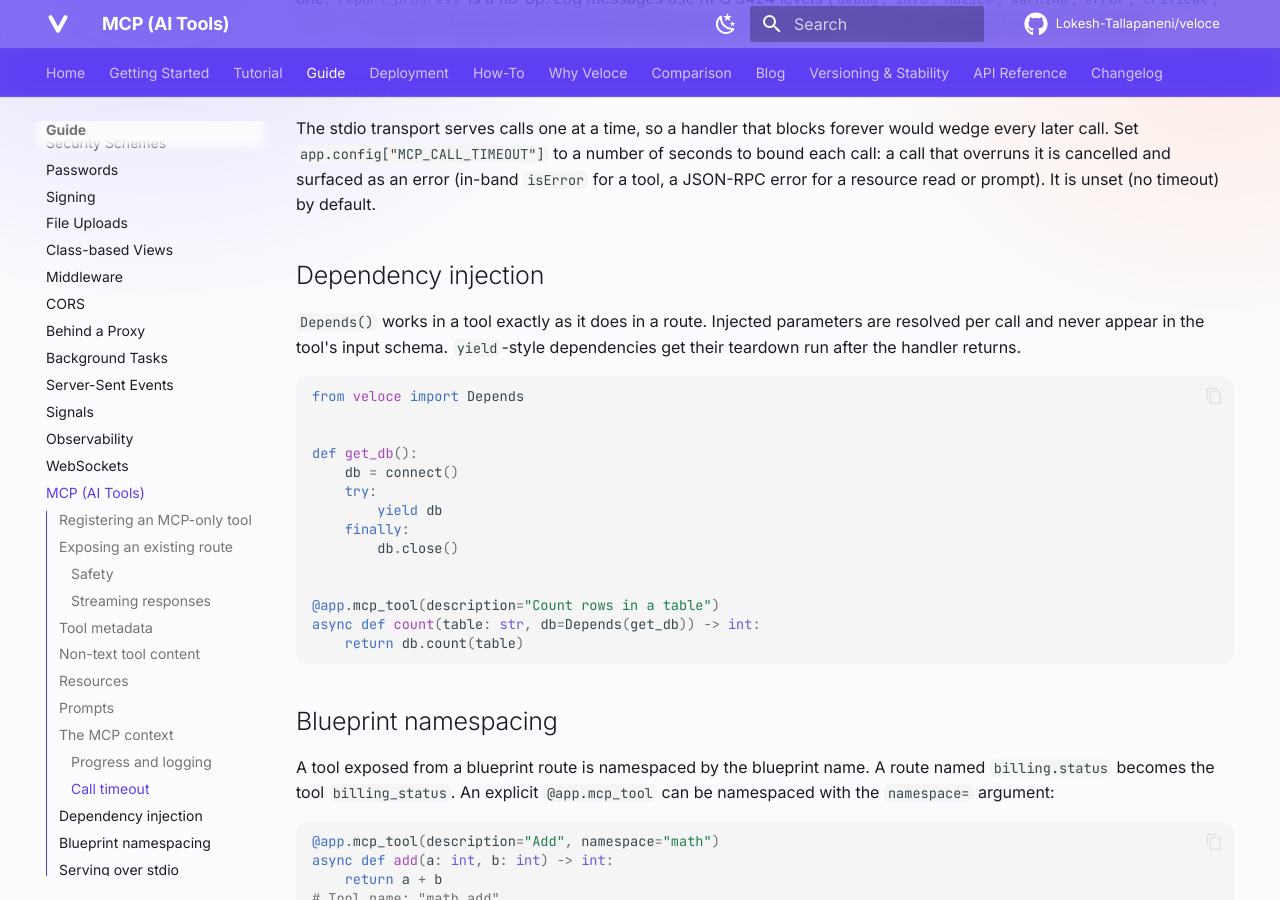
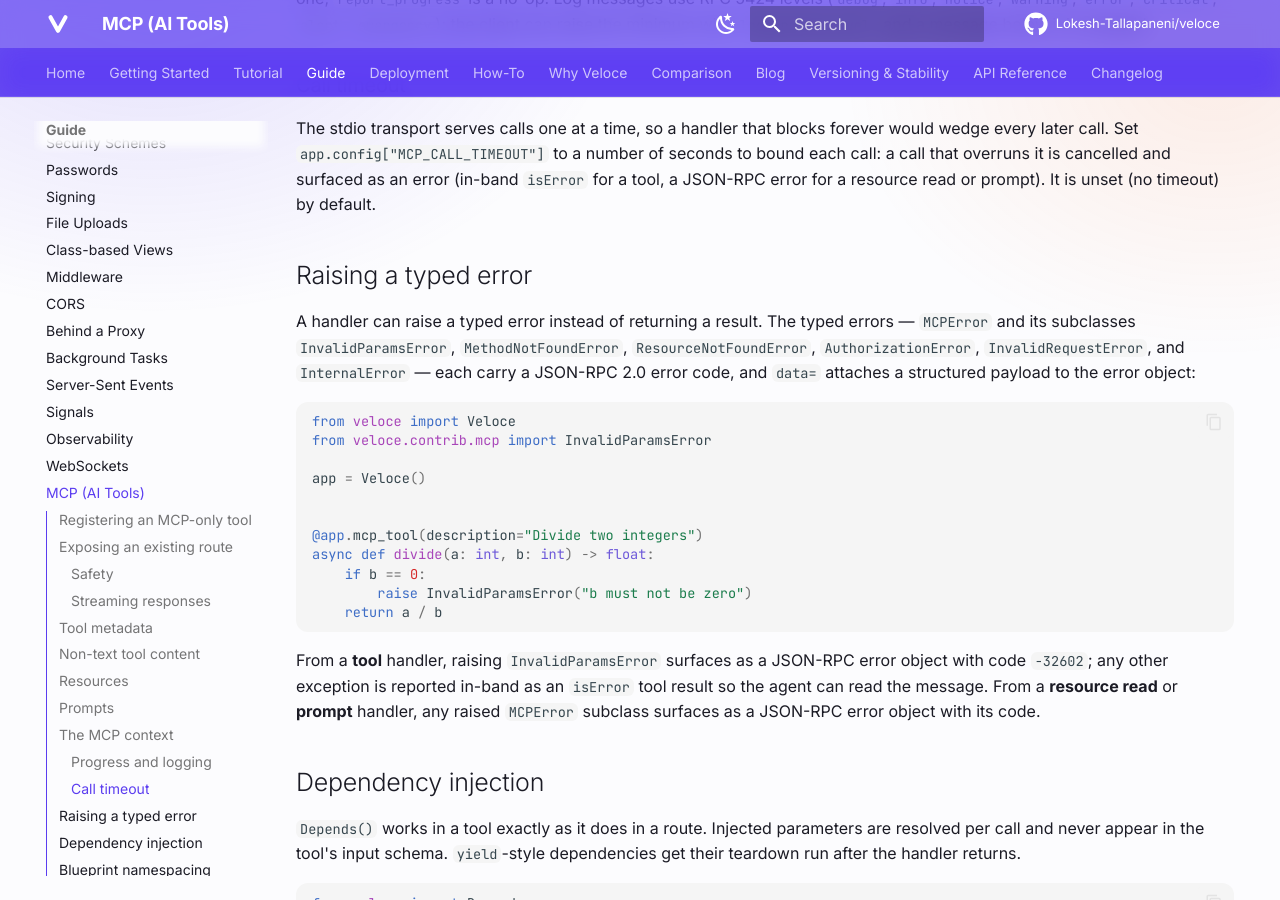
Before and after one commit to Lokesh-Tallapaneni/veloce, an MkDocs documentation site: the page built from docs/guide/mcp.md, in a window 1280 px wide and 900 px high, scrolled down 6001 px. Built offline with MkDocs 1.6.1 and Material for MkDocs 9.7.7, drawn with Linux system fonts in a browser that asks for light colours; comment, search, counter and statistics services are not loaded.

Commit message:
document the MCP typed error classes in the API reference and guide

````diff
--- a/docs/guide/mcp.md
+++ b/docs/guide/mcp.md
@@ -315,6 +315,34 @@ seconds to bound each call: a call that overruns it is cancelled and surfaced as
 error (in-band `isError` for a tool, a JSON-RPC error for a resource read or
 prompt). It is unset (no timeout) by default.
 
+## Raising a typed error
+
+A handler can raise a typed error instead of returning a result. The typed
+errors — `MCPError` and its subclasses `InvalidParamsError`,
+`MethodNotFoundError`, `ResourceNotFoundError`, `AuthorizationError`,
+`InvalidRequestError`, and `InternalError` — each carry a JSON-RPC 2.0 error code,
+and `data=` attaches a structured payload to the error object:
+
+```python
+from veloce import Veloce
+from veloce.contrib.mcp import InvalidParamsError
+
+app = Veloce()
+
+
+@app.mcp_tool(description="Divide two integers")
+async def divide(a: int, b: int) -> float:
+    if b == 0:
+        raise InvalidParamsError("b must not be zero")
+    return a / b
+```
+
+From a **tool** handler, raising `InvalidParamsError` surfaces as a JSON-RPC error
+object with code `-32602`; any other exception is reported in-band as an
+`isError` tool result so the agent can read the message. From a **resource read**
+or **prompt** handler, any raised `MCPError` subclass surfaces as a JSON-RPC error
+object with its code.
+
 ## Dependency injection
 
 `Depends()` works in a tool exactly as it does in a route. Injected parameters
````
Also changed, not shown: docs/reference.md (+7 -0 lines).
